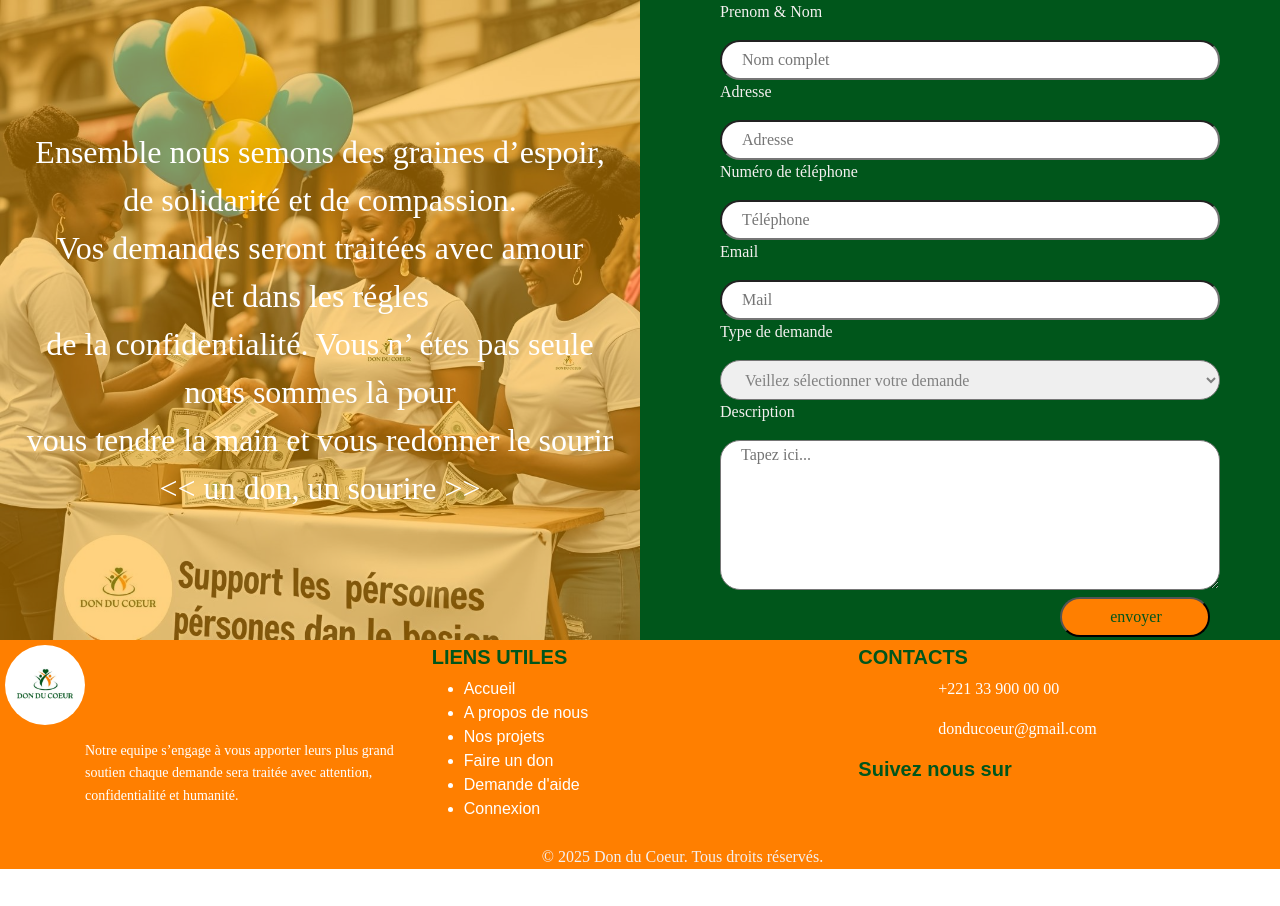
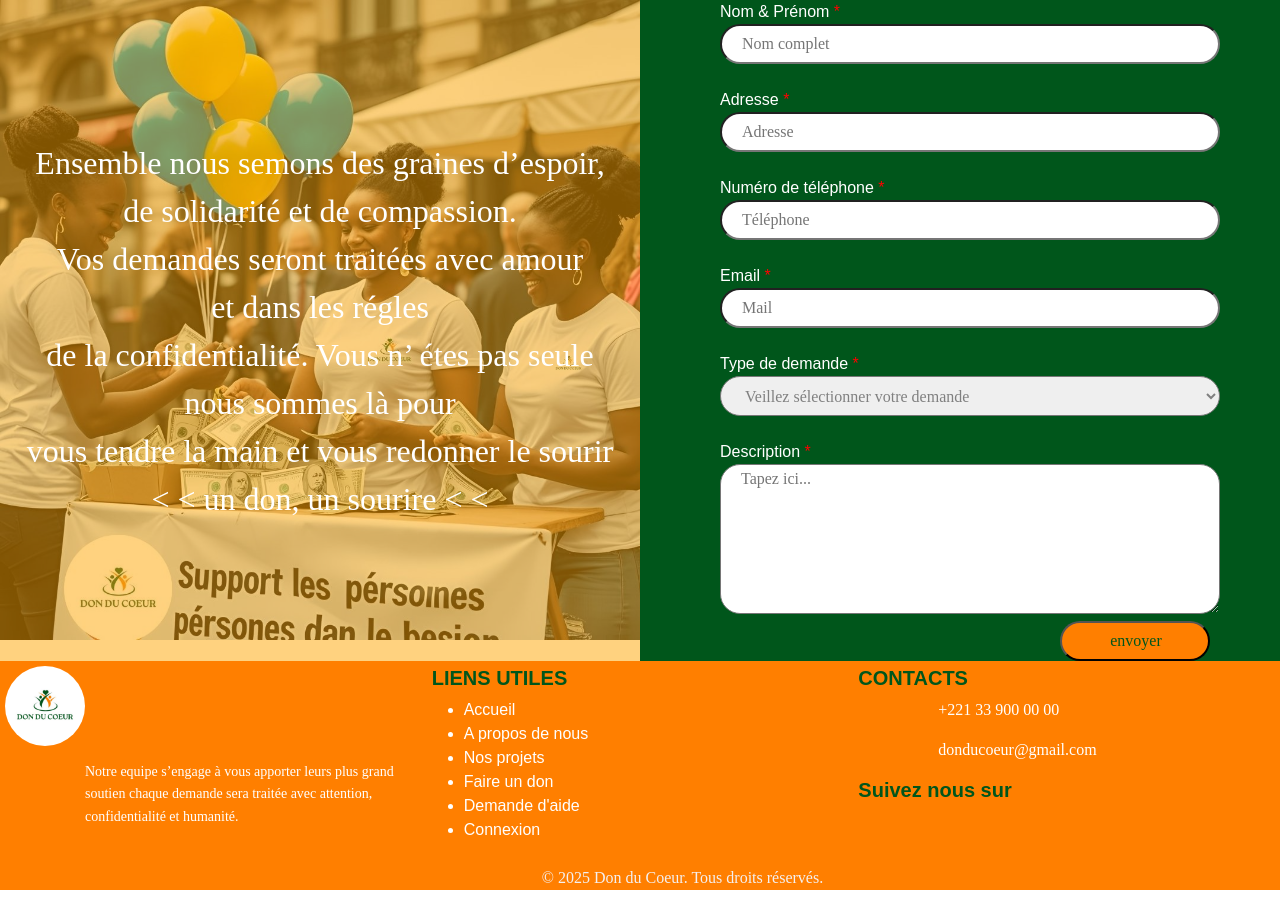
Before and after one commit to KanyC11/Memoire---E-social, a PHP site: page /page-demande-aide.html in a window 1280 px wide. Shown: the part 150-1056 px from the top of the page. Before the commit the page ends 1019 px from the top, so only its background shows below. Run offline with PHP 8.4, Linux system fonts and the light colour scheme.

Commit message:
ajout de la propriéte required dans les inputs du formulaire pour rendre les champs obligatoires

```diff
--- a/demande-aide.css
+++ b/demande-aide.css
@@ -181,3 +181,11 @@ textarea{
 ::placeholder{
     font-family:'Times New Roman', Times, serif;
 }
+label.required::after {
+    content: " *";
+    color: red;
+}
+label{
+  color: white;
+  padding-left: 80px;
+}
--- a/page-demande-aide.html
+++ b/page-demande-aide.html
@@ -30,35 +30,38 @@
 <div class="dernier">Ensemble nous semons des graines  d’espoir,<br> de solidarité et de compassion. <br>
     Vos demandes seront traitées avec  amour <br> et dans les régles <br> de la confidentialité.
     Vous n’ étes pas  seule<br> nous sommes là pour <br> vous tendre la main  et vous redonner le sourir <br>
-       << un don, un sourire >>
+       &lt; &lt; un don, un sourire &lt; &lt;
 </div>
 
  </div>
 
     <div class="aide2">
 <form action="aide.php" method="POST">
-<p>Prenom & Nom</p>
-<input type="text" name="nom_prenom" placeholder="Nom complet">
-<p>Adresse</p>
-<input type="text" name="adresse" placeholder="Adresse">
-<p>Numéro de téléphone</p>
-<input type="text" name="telephone" placeholder="Téléphone">
-<p>Email</p>
-<input type="email" name="mail" placeholder="Mail">
-<p>Type de demande</p>
-<select name="les_demandes" id="" style="color: gray;">
-    <option value="selection">Veillez sélectionner votre demande </option>
+
+<label for="nom_prenom" class="required">Nom & Prénom</label>
+<input type="text" name="nom_prenom" placeholder="Nom complet" required> <br><br>
+
+<label for="Adresse" class="required">Adresse</label> <br>
+<input type="text" name="adresse" placeholder="Adresse" required><br> <br>
+<label for="telephone" class="required">Numéro de téléphone</label><br>
+<input type="text" name="telephone" placeholder="Téléphone" required> <br><br>
+<label for="mail" class="required">Email</label> <br>
+<input type="email" name="mail" placeholder="Mail" required><br><br>
+<label for="demande" class="required">Type de demande</label><br>
+<select name="les_demandes" id="" style="color: gray;" required> <br>
+    <option value="selection">Veillez sélectionner votre demande </option><br>
     <option value="Don de sang">Don de sang</option>
     <option value="nourriture">Nourriture</option>
     <option value="argent">Argent</option>
     <option value="materiel">Materiel</option>
     <option value="vetement">Vetement</option>
     <option value="autres">Autres</option>
-    </select>
-    <p>Description</p>
-    <textarea name="descriptions"  id="" cols="30" rows="10" placeholder="Tapez ici..."></textarea><br/>
+    </select><br> <br>
+    <label for="descriptions" class="required">Description</label><br>
+    <textarea name="descriptions"  id="" cols="30" rows="10" placeholder="Tapez ici..." required></textarea><br/>
     <input type="submit" value="envoyer" class="donner">
-    <!-- <button type="submit" value="envoyer">Envoyer</button> -->
+
+
 
 </form>
     </div>
```
